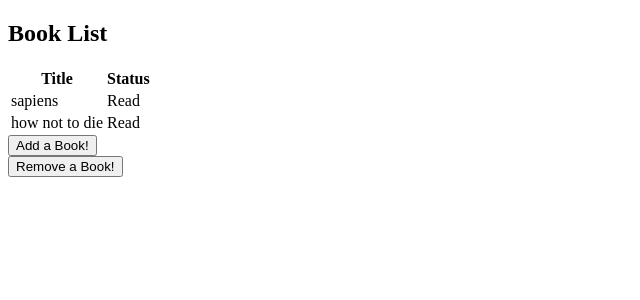
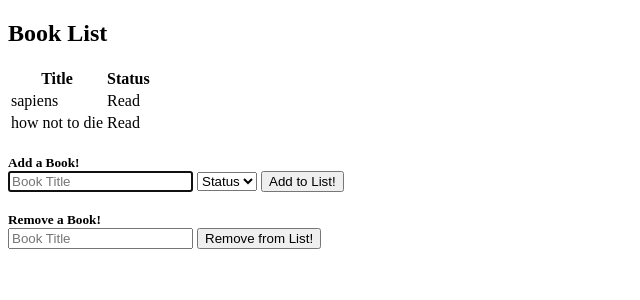
Before and after one commit to AlexKCheung/Book-List, a Flask app: page /book_list in a window 1280 px wide. Shown: the top 300 px of the page, without its empty margins (0-640 px from the left). Run offline with Flask 2, Linux system fonts and the light colour scheme; data comes from the database, SQL or seed files in the repository; both versions use the stored data as it was after the commit.

Commit message:
add book and remove book on same page as book list

```diff
--- a/application.py
+++ b/application.py
@@ -115,9 +115,15 @@ def book_list_delete():
     return redirect("/book_list")
 
 # book list
-@app.route("/book_list")
+@app.route("/book_list", methods=["GET", "POST"])
 def book_list():
     book_list_query=User.query.with_entities(User.book_title, User.book_status).distinct()
+
+    # maybe dont need get and post statements, just return template with status and books
+    if request.method == "GET":
+        return render_template("book_list.html", book_status=BOOK_STATUS, books=book_list_query)
+
+    # else POST
     return render_template("book_list.html", books=book_list_query)
 
 
--- a/templates/book_list.html
+++ b/templates/book_list.html
@@ -21,11 +21,41 @@
         </tbody>
     </table>
 
+    <br>
+
+    <h5 style="display:inline;"> Add a Book! </h5>
+    <form action="/book_add" method="post">
+        <input autocomplete="off" autofocus name="book_title" placeholder="Book Title" type="text">
+    <select name="book_status">
+        <option disabled selected value="">Status</option>
+        <!--
+        <option value="read">Read</option>
+        <option value="to read">To Read</option>
+        -->
+        {% for status in book_status %}
+            <option value="{{ status }}">{{ status }}</option>
+        {% endfor %}
+    </select>
+    <input type="submit" value="Add to List!">
+    </form>
+
+    <br>
+
+    <h5 style="display:inline;">Remove a Book!</h5>
+    <form action="/book_delete" method="post">
+        <input autocomplete="off" autofocus name="book_title" placeholder="Book Title" type="text">
+
+        <input type="submit" value="Remove from List!">
+    </form>
+
+    <br>
+<!--
     <form action="/book_add" method="GET">
         <input type="submit" value="Add a Book!">
     </form>
     <form action="/book_delete" method="GET">
         <input type="submit" value="Remove a Book!">
     </form>
+-->
 
 {% endblock %}
```
Also changed, not shown: books.sqlite3.
